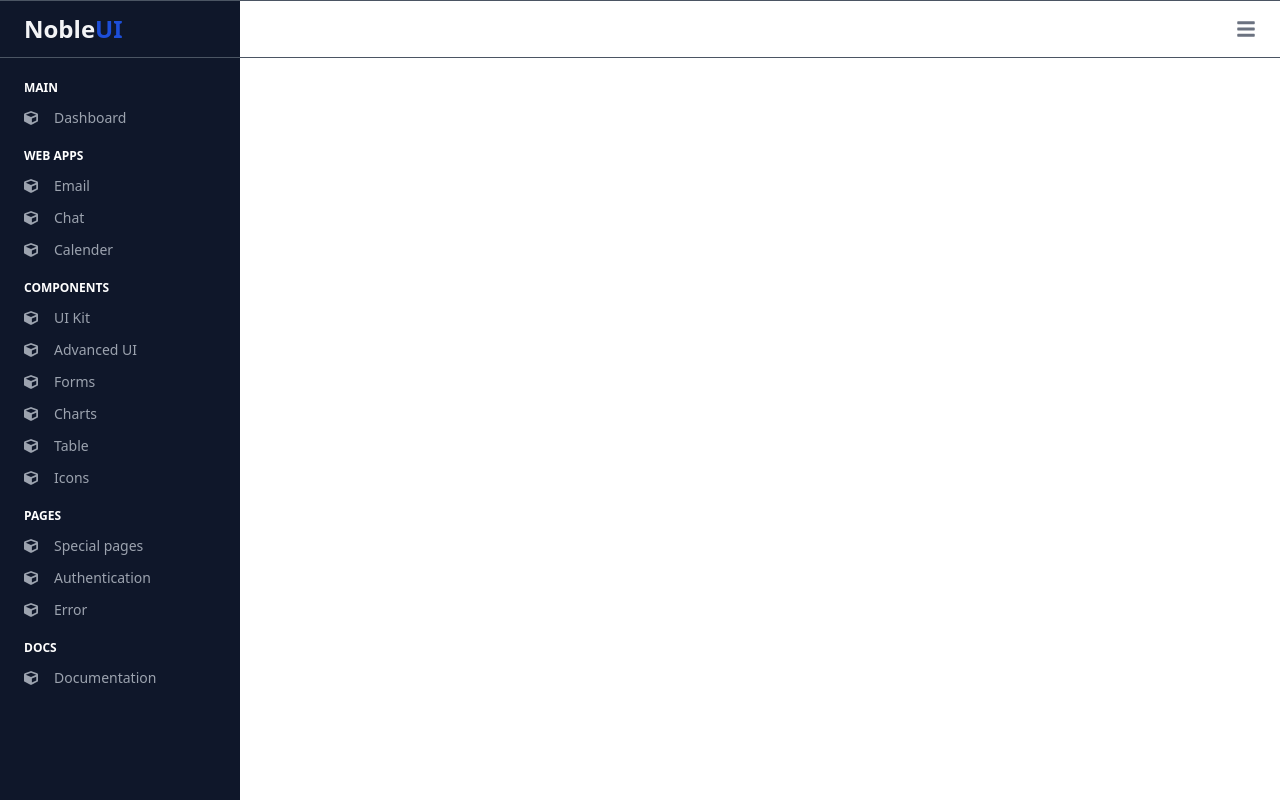
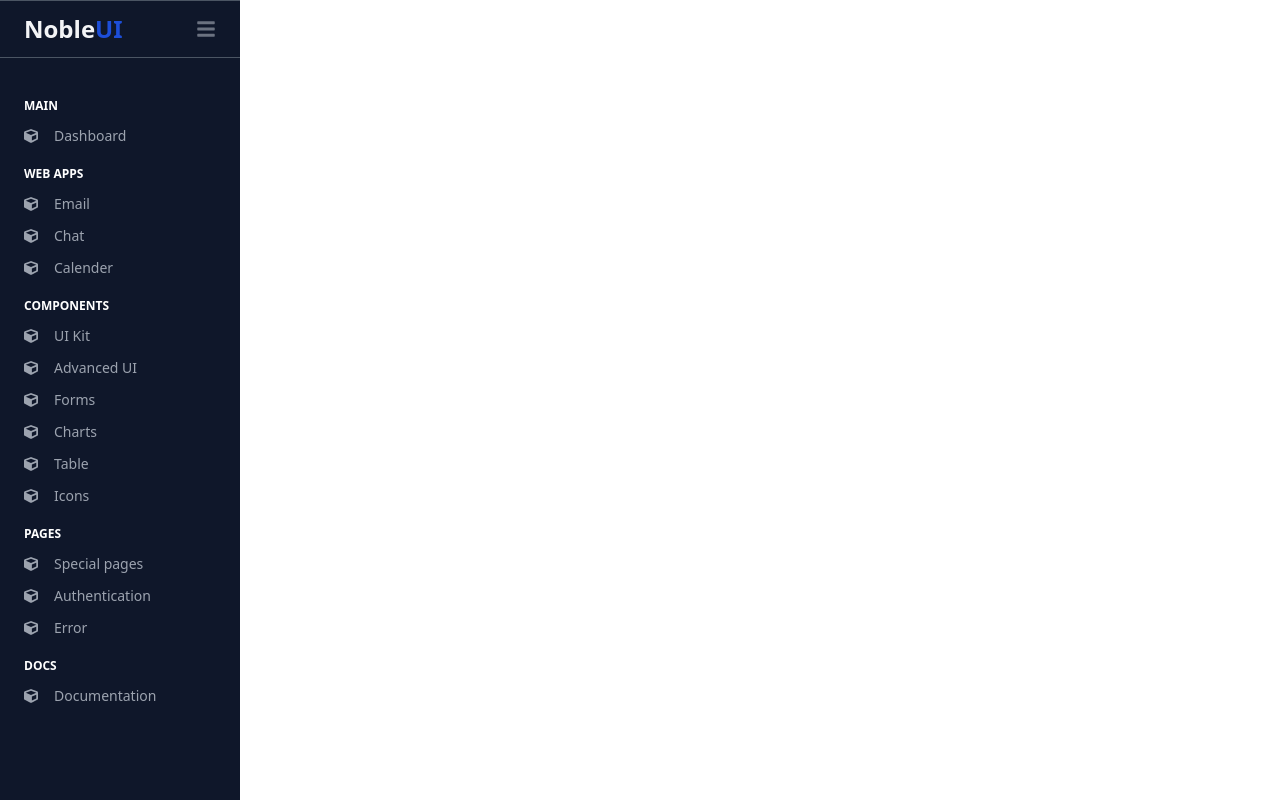
Before and after one commit to numan-iftikhar/NobleUI-dashboard-react, a React (Vite) app: page / in a window 1280 px wide. Built offline with nearby package versions, Linux system fonts and the light colour scheme.

Commit message:
fix sidebar header issue

```diff
--- a/src/App.jsx
+++ b/src/App.jsx
@@ -11,9 +11,8 @@ function App() {
   return (
     <div className="App">
       <Routes>
+        <Route path="/" element={<Sidebar />} />
         <Route path="login" element={<LoginFrom />} />
-        <Route path="/" element={<Sidebar />} />
-        <Route path="/" element={<BottomRightButtons />} />
       </Routes>
     </div>
   );
--- a/src/components/Sidebar.jsx
+++ b/src/components/Sidebar.jsx
@@ -12,7 +12,7 @@ const Sidebar = () => {
   return (
     <div className="sidebar absolute top-0 left-0 bg-slate-900 w-60 h-screen overflow-auto">
       {/* header */}
-      <div className="flex fixed justify-between w-full px-6 py-3 border-y border-gray-600">
+      <div className="flex justify-between px-6 py-3 border-y border-gray-600">
         <p className="brandName font-bold text-2xl text-gray-100">
           Noble<span className="text-blue-700">UI</span>
         </p>
@@ -22,7 +22,7 @@ const Sidebar = () => {
       </div>
 
       {/* Link items */}
-      <div className="mt-20 text-gray-400">
+      <div className="mt-10 text-gray-400">
         <div className="mb-4">
           <p className={headingStyle}>MAIN</p>
           <LinkItem title="Dashboard" icon={<FaCube />} />
```
